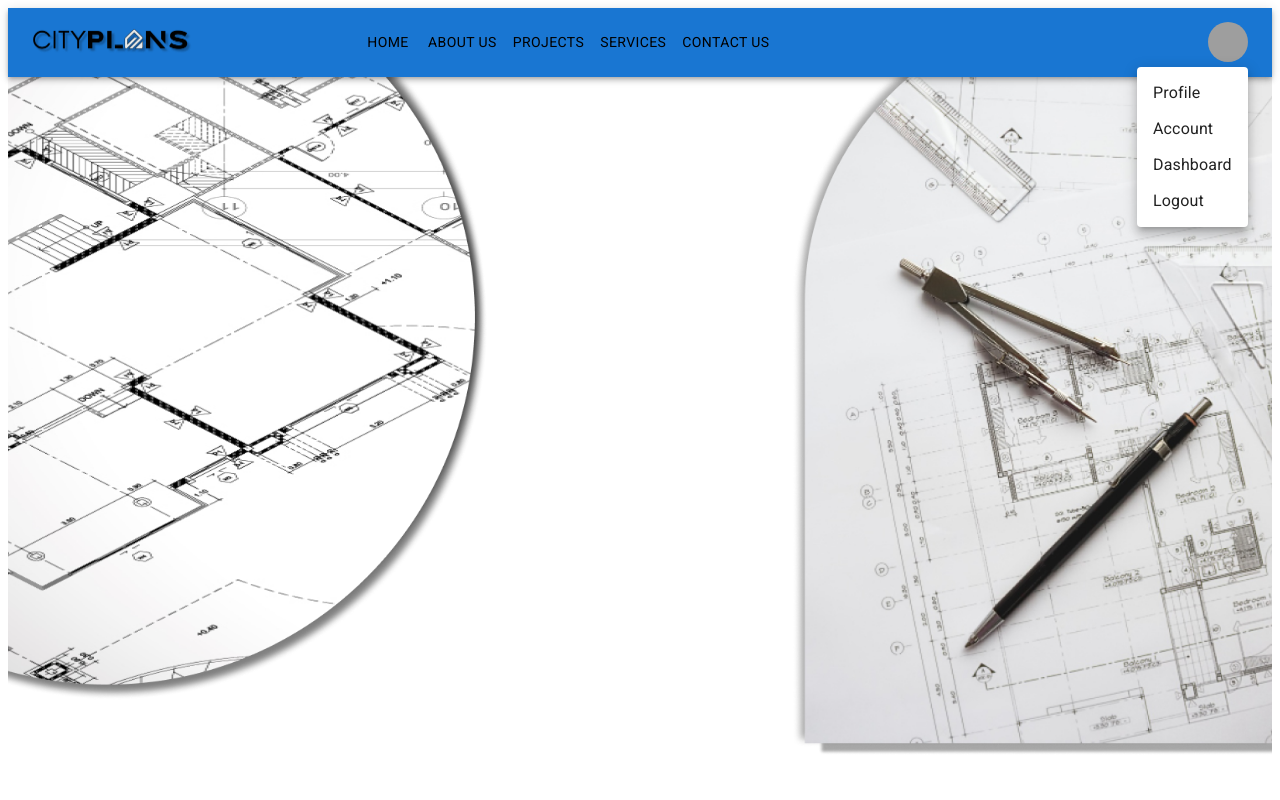
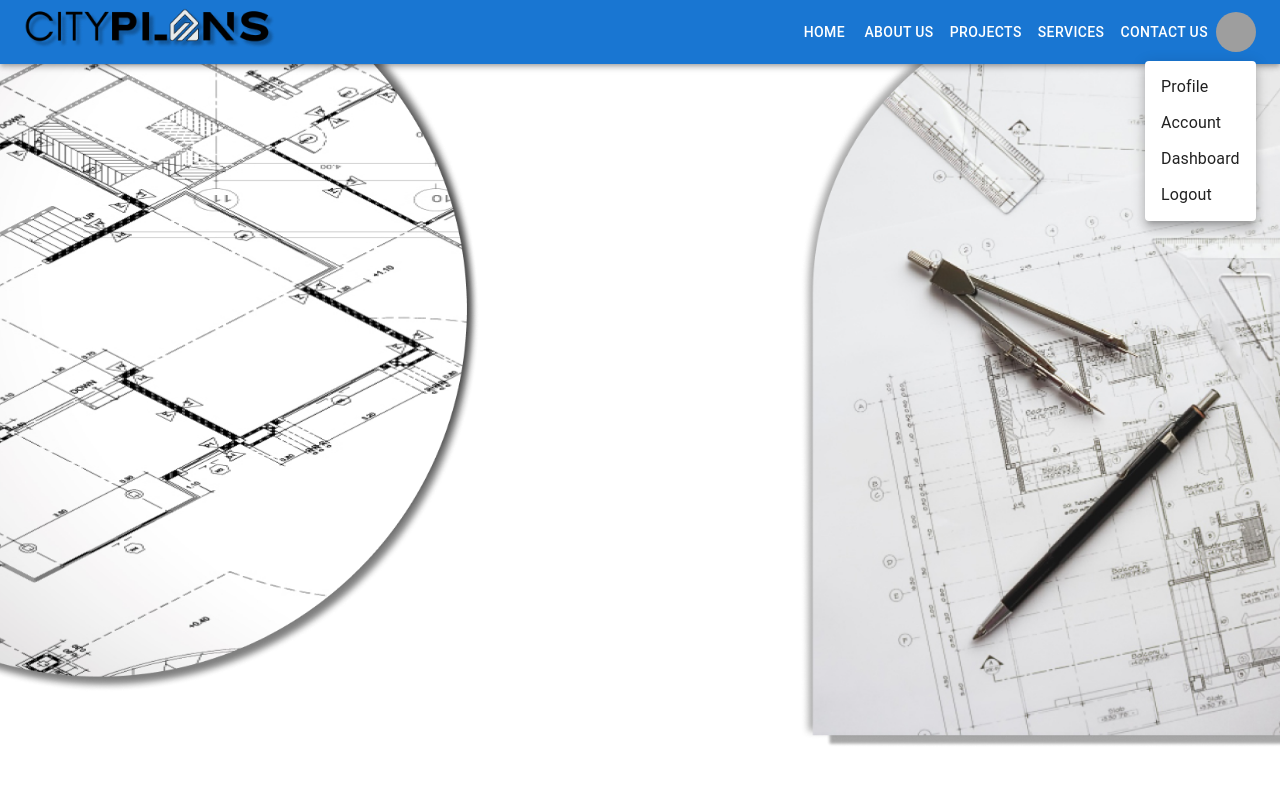
Before and after one commit to vinay77175/cityplans, a Next.js app: page / in a window 1280 px wide. Both pictures are taken after a click on the button "Open settings". Shown: the top 800 px of the page. Built offline with nearby package versions, Linux system fonts and the light colour scheme; grey boxes are pictures that could not be loaded; a web font is replaced by a local one.

Commit message:
home_section

```diff
--- a/pages/index.tsx
+++ b/pages/index.tsx
@@ -1,3 +1,4 @@
+import Drawer from "@mui/material/Drawer";
 import Head from "next/head";
 import Logo from "../public/Images/Logo.png";
 import { Inter } from "@next/font/google";
@@ -19,12 +20,30 @@ import backImage1 from "../public/Images/1.png";
 import backImage2 from "../public/Images/home_back_img2.png";
 import AdbIcon from "@mui/icons-material/Adb";
 import About_section from "./home/about_section";
+import {
+  Divider,
+  List,
+  ListItem,
+  ListItemButton,
+  ListItemText,
+} from "@mui/material";
+
+interface Props {
+  /**
+   * Injected by the documentation to work in an iframe.
+   * You won't need it on your project.
+   */
+  window?: () => Window;
+}
+const drawerWidth = 240;
 const pages = ["Home", "About Us", "projects", "Services", "Contact Us"];
 const settings = ["Profile", "Account", "Dashboard", "Logout"];
 
 const inter = Inter({ subsets: ["latin"] });
 
-export default function Home() {
+export default function Home(props: Props) {
+  const { window } = props;
+  const [mobileOpen, setMobileOpen] = React.useState(false);
   const [anchorElNav, setAnchorElNav] = React.useState<null | HTMLElement>(
     null
   );
@@ -32,20 +51,44 @@ export default function Home() {
     null
   );
 
-  const handleOpenNavMenu = (event: React.MouseEvent<HTMLElement>) => {
-    setAnchorElNav(event.currentTarget);
-  };
+  // const handleOpenNavMenu = (event: React.MouseEvent<HTMLElement>) => {
+  //   setAnchorElNav(event.currentTarget);
+  // };
   const handleOpenUserMenu = (event: React.MouseEvent<HTMLElement>) => {
     setAnchorElUser(event.currentTarget);
   };
 
-  const handleCloseNavMenu = () => {
-    setAnchorElNav(null);
-  };
+  // const handleCloseNavMenu = () => {
+  //   setAnchorElNav(null);
+  // };
 
   const handleCloseUserMenu = () => {
     setAnchorElUser(null);
   };
+  const handleDrawerToggle = () => {
+    setMobileOpen((prevState) => !prevState);
+  };
+
+  const drawer = (
+    <Box onClick={handleDrawerToggle} sx={{ textAlign: "center" }}>
+      <Typography variant="h6" sx={{ my: 2 }}>
+        MUI
+      </Typography>
+      <Divider />
+      <List>
+        {pages.map((item) => (
+          <ListItem key={item} disablePadding>
+            <ListItemButton sx={{ textAlign: "center" }}>
+              <ListItemText primary={item} />
+            </ListItemButton>
+          </ListItem>
+        ))}
+      </List>
+    </Box>
+  );
+
+  const container =
+    window !== undefined ? () => window().document.body : undefined;
 
   return (
     // <Box className={styles.Home_Container}>
@@ -61,7 +104,7 @@ export default function Home() {
           minHeight: "100vh",
         }}
       >
-        <AppBar position="static" className={styles.Header_AppBar}>
+        {/* <AppBar position="static" className={styles.Header_AppBar}>
           <Container maxWidth="xl">
             <Toolbar disableGutters>
               <div>
@@ -74,12 +117,11 @@ export default function Home() {
 
               <Box sx={{ flexGrow: 1, display: { xs: "flex", md: "none" } }}>
                 <IconButton
-                  size="large"
-                  aria-label="account of current user"
-                  aria-controls="menu-appbar"
-                  aria-haspopup="true"
-                  onClick={handleOpenNavMenu}
                   color="inherit"
+                  aria-label="open drawer"
+                  edge="start"
+                  onClick={handleDrawerToggle}
+                  sx={{ mr: 2, display: { sm: "none" } }}
                 >
                   <MenuIcon />
                 </IconButton>
@@ -178,9 +220,89 @@ export default function Home() {
               </Box>
             </Toolbar>
           </Container>
+        </AppBar> */}
+        <AppBar component="nav">
+          <Toolbar sx={{ display: "flex", justifyContent: "space-between" }}>
+            <IconButton
+              color="inherit"
+              aria-label="open drawer"
+              edge="start"
+              onClick={handleDrawerToggle}
+              sx={{ mr: 2, display: { sm: "none" } }}
+            >
+              <MenuIcon />
+            </IconButton>
+            <Typography
+              variant="h6"
+              component="div"
+              sx={{ flexGrow: 1, display: { xs: "none", sm: "block" } }}
+            >
+              <img
+                src={Logo.src}
+                alt="Logo1"
+                style={{ height: "100%", width: "255px" }}
+              />
+            </Typography>
+            <Box sx={{ display: { xs: "none", sm: "block" } }}>
+              {pages.map((item) => (
+                <Button key={item} sx={{ color: "#fff" }}>
+                  {item}
+                </Button>
+              ))}
+            </Box>
+            <Box sx={{ flexGrow: 0 }}>
+              <Tooltip title="Open settings">
+                <IconButton onClick={handleOpenUserMenu} sx={{ p: 0 }}>
+                  <Avatar alt="Remy Sharp" src="/static/images/avatar/2.jpg" />
+                </IconButton>
+              </Tooltip>
+              <Menu
+                sx={{ mt: "45px" }}
+                id="menu-appbar"
+                anchorEl={anchorElUser}
+                anchorOrigin={{
+                  vertical: "top",
+                  horizontal: "right",
+                }}
+                keepMounted
+                transformOrigin={{
+                  vertical: "top",
+                  horizontal: "right",
+                }}
+                open={Boolean(anchorElUser)}
+                onClose={handleCloseUserMenu}
+              >
+                {settings.map((setting) => (
+                  <MenuItem key={setting} onClick={handleCloseUserMenu}>
+                    <Typography textAlign="center">{setting}</Typography>
+                  </MenuItem>
+                ))}
+              </Menu>
+            </Box>
+          </Toolbar>
         </AppBar>
+        <nav>
+          <Drawer
+            container={container}
+            variant="temporary"
+            open={mobileOpen}
+            onClose={handleDrawerToggle}
+            ModalProps={{
+              keepMounted: true, // Better open performance on mobile.
+            }}
+            sx={{
+              display: { xs: "block", sm: "none" },
+              "& .MuiDrawer-paper": {
+                boxSizing: "border-box",
+                width: drawerWidth,
+              },
+            }}
+          >
+            {drawer}
+          </Drawer>
+        </nav>
       </Box>
-      <About_section/>
+      <About_section />
     </div>
   );
 }
--- a/styles/Home.module.css
+++ b/styles/Home.module.css
@@ -11,7 +11,7 @@
   /* width: 100vw; */
 }
 .Header_AppBar {
-  background-color: rgb(255, 255, 255, 0);
+  background-color: rgb(255, 255, 255, );
   box-shadow: none;
 }
 .Header_Menu_Item {
```
Also changed, not shown: styles/globals.css (+4 -4 lines).
